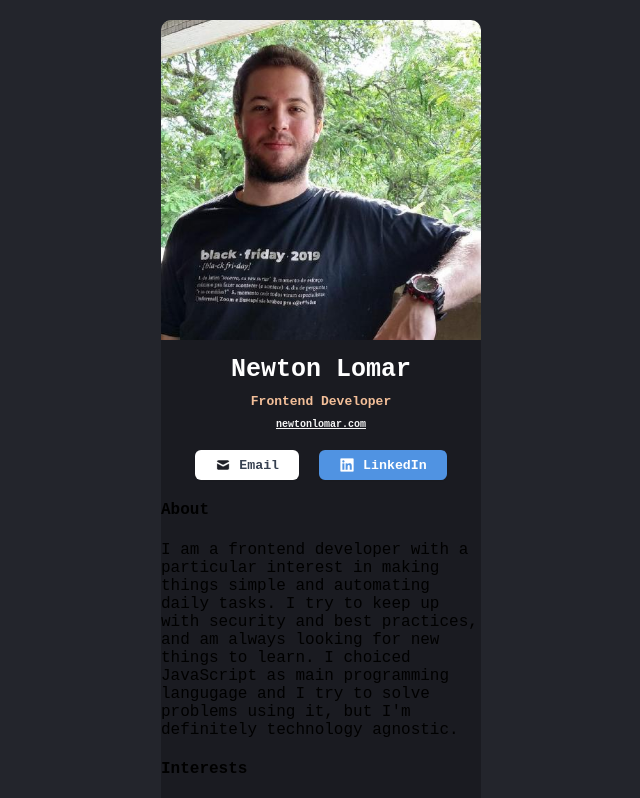
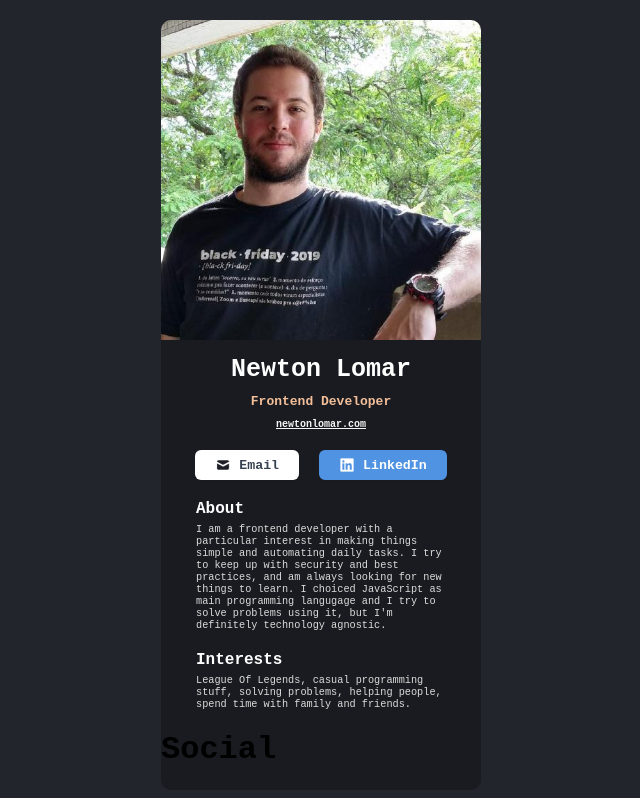
Before and after one commit to newlomar/digital-business-card, a React (Vite) app: page / in a window 1280 px wide. Shown: the top 798 px of the page, without its empty margins (319-959 px from the left). Built offline with nearby package versions, Linux system fonts and the light colour scheme; a web font is replaced by a local one.

Commit message:
finished about component

```diff
--- a/src/About/About.jsx
+++ b/src/About/About.jsx
@@ -2,8 +2,8 @@ export default function About() {
   return (
     <div>
       <section className='about about__about'>
-        <h4>About</h4>
-        <p>
+        <h4 className='h4'>About</h4>
+        <p className='p'>
           I am a frontend developer with a particular interest in making things
           simple and automating daily tasks. I try to keep up with security and
           best practices, and am always looking for new things to learn. I
@@ -12,8 +12,8 @@ export default function About() {
         </p>
       </section>
       <section className='about about__interests'>
-        <h4>Interests</h4>
-        <p>
+        <h4 className='h4'>Interests</h4>
+        <p className='p'>
           League Of Legends, casual programming stuff, solving problems, helping
           people, spend time with family and friends.
         </p>
--- a/src/App.css
+++ b/src/App.css
@@ -108,3 +108,26 @@
 .linkedinLogo {
   width: 16px;
 }
+
+.about {
+  max-width: 250px;
+  display: flex;
+  flex-direction: column;
+  align-items: center;
+  margin: 0 auto;
+}
+
+.h4 {
+  color: #fff;
+  font-size: 16px;
+  margin: 0;
+  margin-top: 20px;
+  align-self: flex-start;
+}
+
+.p {
+  color: #dcdcdc;
+  font-size: 10.24px;
+  margin: 0;
+  margin-top: 5px;
+}
```
